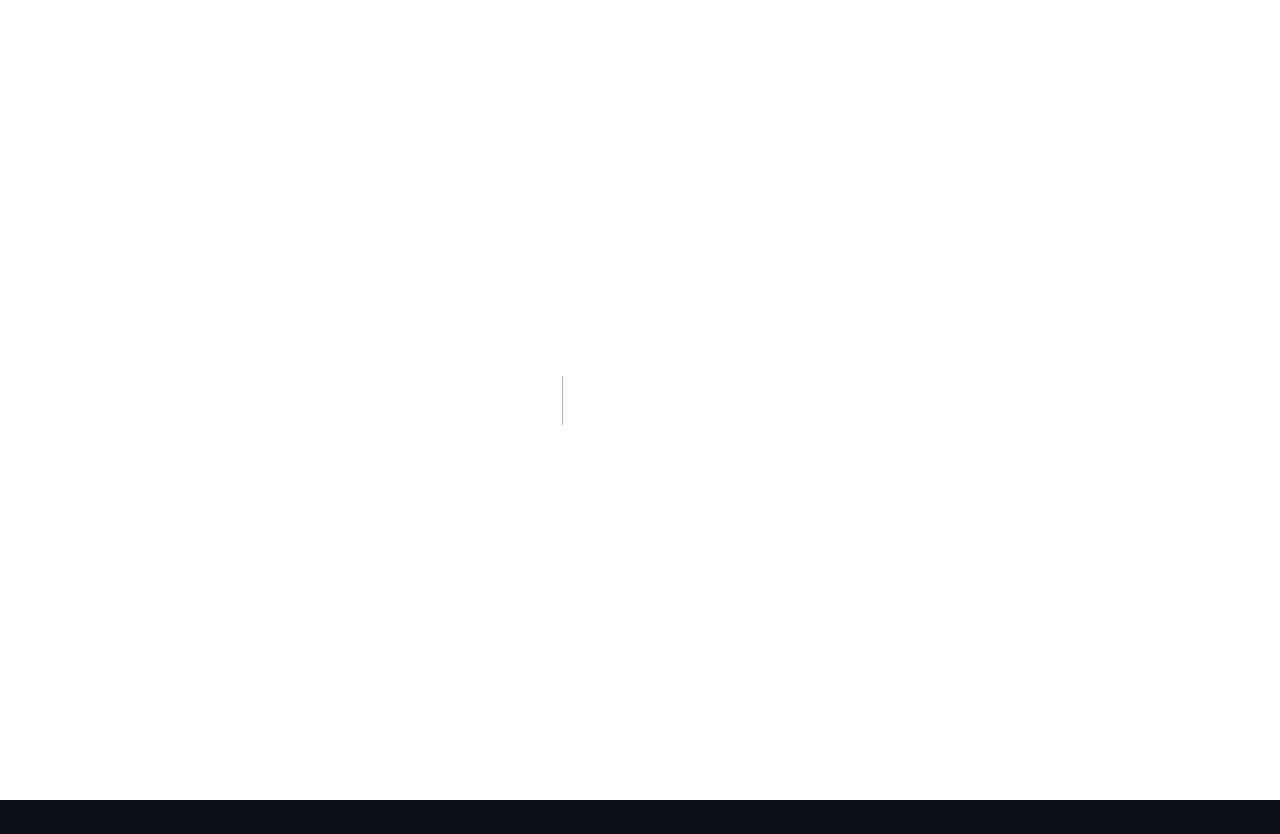
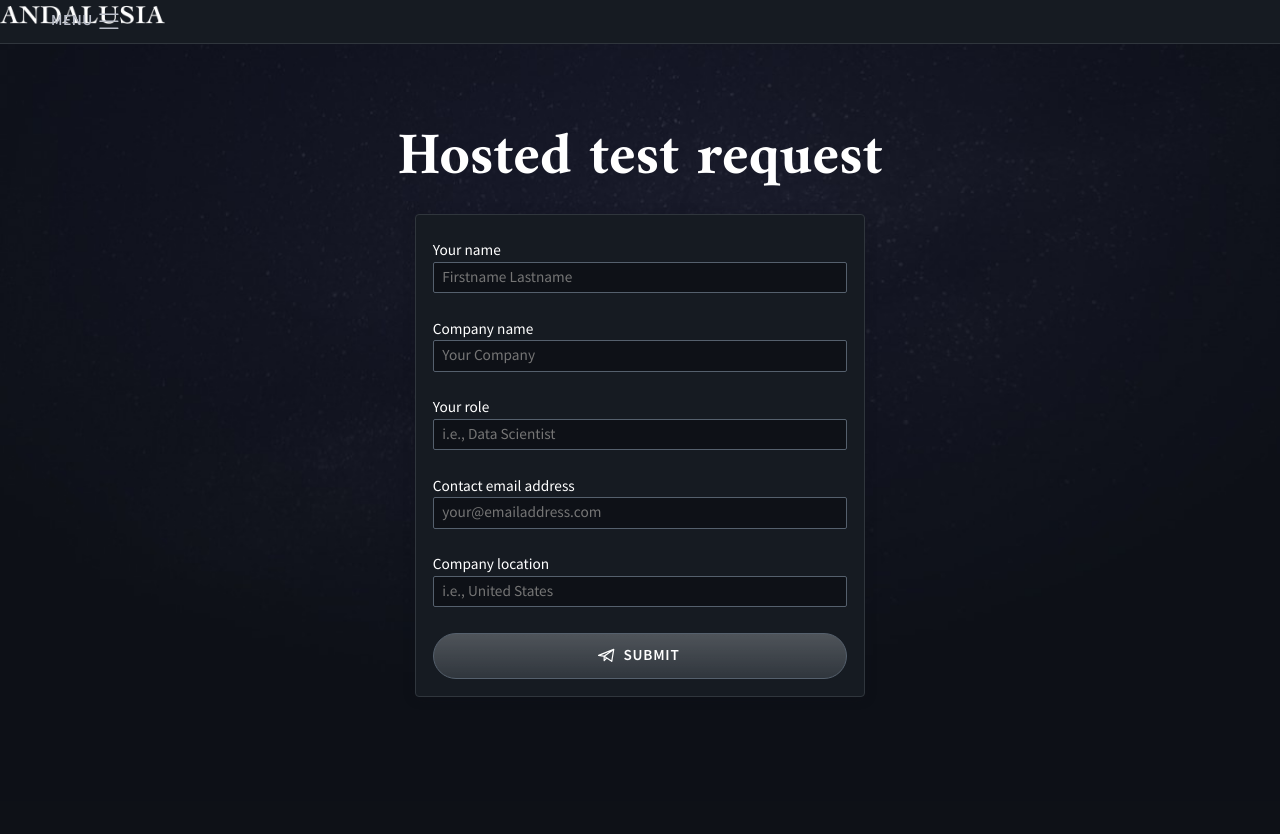
Before and after one commit to perpetualgrimace/data-science-company-website, a Next.js app: page /hosted-test in a window 1280 px wide. Before the commit this address had no page. Before the commit the page ends 800 px from the top, so only its background shows below. Built offline with nearby package versions, Linux system fonts and the light colour scheme.

Commit message:
adds hosted test page & moves fields into TrialFollowupForm

```diff
--- a/components/layout/components/CTA.jsx
+++ b/components/layout/components/CTA.jsx
@@ -20,11 +20,7 @@ export default function CTA(props) {
 
         <span className="cta-or"> or </span>
 
-        <a
-          className="cta-link button"
-          fontSize="md"
-          href="https://averroes.andal.us"
-        >
+        <a className="cta-link button" fontSize="md" href="hosted-test">
           <span className="u-visually-hidden-sm">test </span>hosted
           version
         </a>
--- a/pages/enterprise-trial/TrialFollowupForm.jsx
+++ b/pages/enterprise-trial/TrialFollowupForm.jsx
@@ -1,5 +1,20 @@
+import Checkbox from "/components/controls/Checkbox";
+import Button from "/components/controls/Button";
+import TextField from "/components/controls/TextField";
+import EllipsisIcon from "/components/icons/EllipsisIcon";
+import SendIcon from "/components/icons/SendIcon";
+
 export default function SubmitForm(props) {
-  const { isVisible, children } = props;
+  const {
+    title,
+    isVisible,
+    isSubmitting,
+    touched,
+    errors,
+    showTermsToggle,
+    handleTermsToggle,
+    focusRef,
+  } = props;
 
   return (
     <div
@@ -7,9 +22,96 @@ export default function SubmitForm(props) {
         isVisible ? "visible" : "hidden"
       }`}
     >
-      <h2 className="u-text-c">Submit trial request</h2>
+      {title && <h2 className="u-text-c">{title}</h2>}
 
-      {children}
+      <TextField
+        labelText="Your name"
+        placeholder="Firstname Lastname"
+        name="name"
+        fontSize="md"
+        touched={touched}
+        errors={errors}
+        disabled={!isVisible}
+        refs={focusRef}
+      />
+      <TextField
+        labelText="Company name"
+        placeholder="Your Company"
+        name="company"
+        fontSize="md"
+        touched={touched}
+        errors={errors}
+        disabled={!isVisible}
+      />
+      <TextField
+        labelText="Your role"
+        placeholder="i.e., Data Scientist"
+        name="role"
+        fontSize="md"
+        touched={touched}
+        errors={errors}
+        disabled={!isVisible}
+      />
+      <TextField
+        labelText="Contact email address"
+        placeholder="your@emailaddress.com"
+        name="email"
+        fontSize="md"
+        touched={touched}
+        errors={errors}
+        disabled={!isVisible}
+      />
+
+      <TextField
+        labelText="Company location"
+        placeholder="i.e., United States"
+        name="location"
+        fontSize="md"
+        touched={touched}
+        errors={errors}
+        disabled={!isVisible}
+      />
+
+      {showTermsToggle && (
+        <Checkbox
+          name="terms"
+          touched={touched}
+          errors={errors}
+          disabled={!isVisible}
+          labelText={
+            <>
+              I agree to the{" "}
+              <button
+                type="button"
+                className="link"
+                onClick={handleTermsToggle}
+                disabled={!isVisible}
+                tabIndex={!isVisible ? "-1" : ""}
+              >
+                Terms of Service
+              </button>
+            </>
+          }
+        />
+      )}
+
+      <Button
+        className="trial-followup-form-button"
+        fontSize="md"
+        fill
+        type="submit"
+        disabled={!isVisible || isSubmitting}
+      >
+        {isSubmitting ? (
+          <>
+            <EllipsisIcon /> Submitting
+          </>
+        ) : (
+          <>
+            <SendIcon /> Submit
+          </>
+        )}
+      </Button>
     </div>
   );
 }
--- a/pages/enterprise-trial/trial-layout.scss
+++ b/pages/enterprise-trial/trial-layout.scss
@@ -144,3 +144,13 @@ $card-height: 31.75rem;
 .trial-summary.followup-mode.is-hidden {
   transform: scaleX(0.5) translateX(-200%) !important;
 }
+
+// hosted test overrides
+.hosted-test-form {
+  max-width: 100%;
+
+  > .trial-followup-form {
+    min-height: auto;
+    max-width: calc(100% - #{$sp-lg});
+  }
+}
--- /dev/null
+++ b/pages/hosted-test/index.jsx
@@ -0,0 +1,90 @@
+import { useEffect } from "react";
+
+import * as Yup from "yup";
+import { withFormik, Form } from "formik";
+
+import submissionMessage from "/content/submissionMessage.js";
+import encode from "/helpers/encode.js";
+
+import DefaultLayout from "/components/layout/DefaultLayout";
+
+import TrialFollowupForm from "/pages/enterprise-trial/TrialFollowupForm";
+
+let submissionStatus = null;
+
+function onSubmit(values, actions) {
+  fetch("/", {
+    method: "POST",
+    headers: { "Content-Type": "application/x-www-form-urlencoded" },
+    body: encode({
+      "form-name": "Andalusia-website contact form",
+      ...values,
+    }),
+  })
+    .then(() => (submissionStatus = "success"))
+    .catch(() => (submissionStatus = "fail"))
+    .finally(() => actions.setSubmitting(false));
+}
+
+const TheForm = (props) => {
+  const { touched, errors, isSubmitting } = props;
+
+  useEffect(() => (submissionStatus = null));
+
+  return (
+    <DefaultLayout slug="hosted-test">
+      <section className="fullscreen-section contact-section">
+        <h1 className="u-text-c u-title">
+          {submissionMessage[submissionStatus]?.title ||
+            "Hosted test request"}
+        </h1>
+
+        {submissionStatus ? (
+          <div className="contact-form u-mh-auto u-mb-md">
+            <p className="u-font-xl u-text-c">
+              {submissionMessage[submissionStatus]?.body}
+            </p>
+          </div>
+        ) : (
+          <Form
+            className="hosted-test-form u-mh-auto"
+            name="Andalusia-website hosted test request form"
+            data-netlify={true}
+          >
+            <TrialFollowupForm
+              isVisible={true}
+              touched={touched}
+              errors={errors}
+              isSubmitting={isSubmitting}
+              showTermsToggle={false}
+            />
+          </Form>
+        )}
+      </section>
+    </DefaultLayout>
+  );
+};
+
+const HostedTest = withFormik({
+  mapPropsToValues: (props) => {
+    return {
+      name: props.name || "",
+      company: props.company || "",
+      role: props.role || "",
+      email: props.email || "",
+      location: props.location || "",
+      terms: props.terms || false,
+    };
+  },
+  validationSchema: Yup.object().shape({
+    name: Yup.string().required("Required"),
+    company: Yup.string().required("Required"),
+    role: Yup.string(),
+    email: Yup.string().email("Invalid").required("Required"),
+    location: Yup.string().required("Required"),
+    terms: Yup.bool().oneOf([true], "Please agree to the terms"),
+  }),
+  handleSubmit: (values, actions) => onSubmit(values, actions),
+})(TheForm);
+
+export default HostedTest;
```
Also changed, not shown: pages/enterprise-trial/TrialConfig.jsx (+10 -95 lines).
